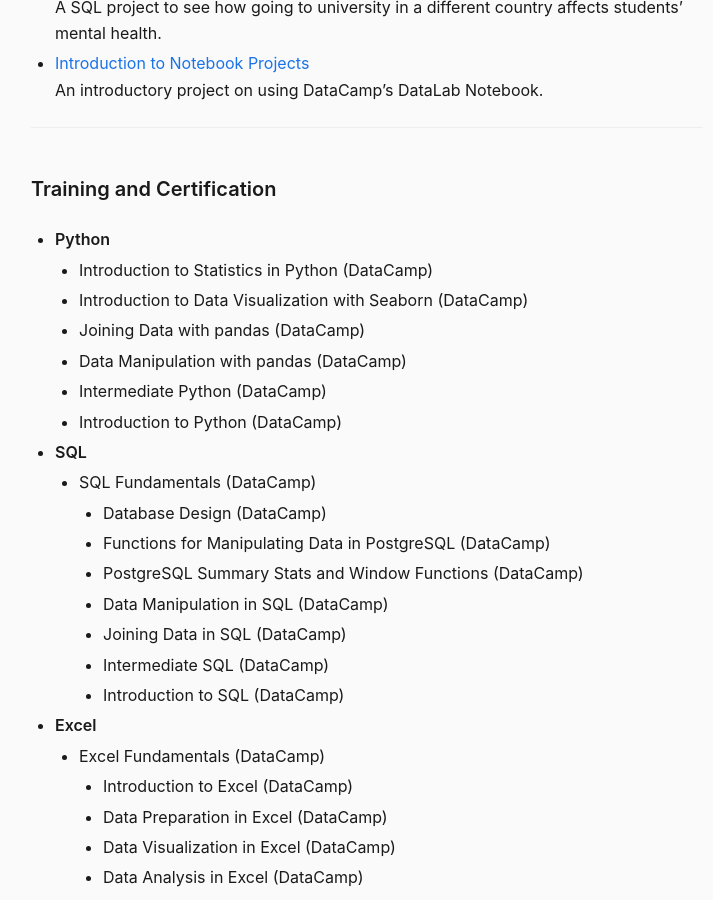
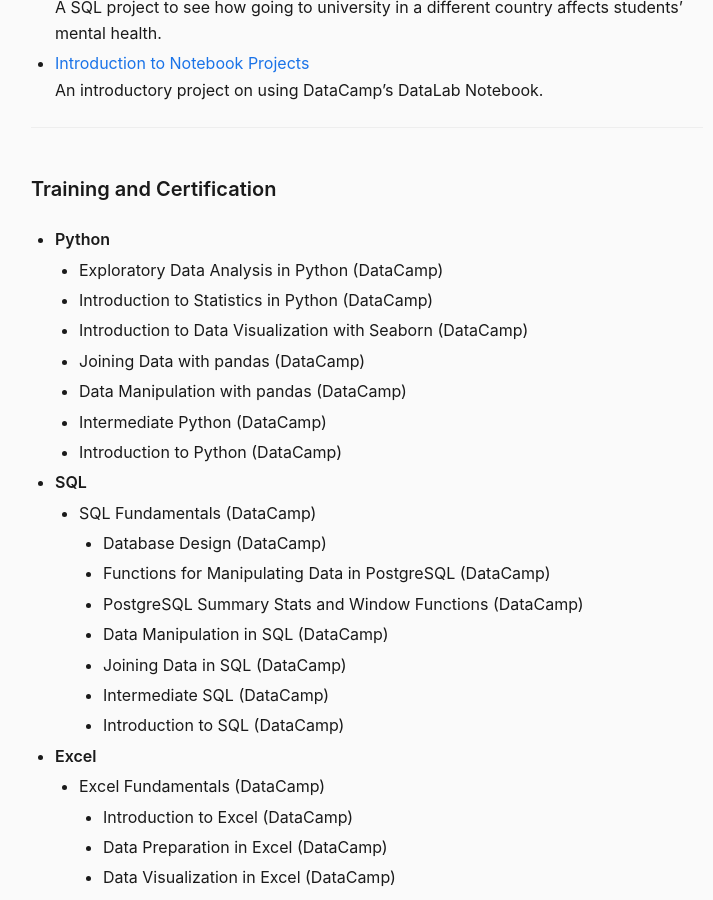
Before and after one commit to muntasimulhaque/muntasimulhaque.github.io, a Jekyll site: the page built from index.md, in a window 1280 px wide and 900 px high, scrolled down 2441 px. Shown: the whole window, without its empty margins (273-986 px from the left). Built offline with Jekyll 4.4.1, drawn with Linux system fonts in a browser that asks for light colours.

Commit message:
Update index.md

```diff
--- a/index.md
+++ b/index.md
@@ -68,6 +68,7 @@
 #### Training and Certification
 
 * **Python**
+    * Exploratory Data Analysis in Python (DataCamp)
     * Introduction to Statistics in Python (DataCamp)
     * Introduction to Data Visualization with Seaborn (DataCamp)
     * Joining Data with pandas (DataCamp)
```
